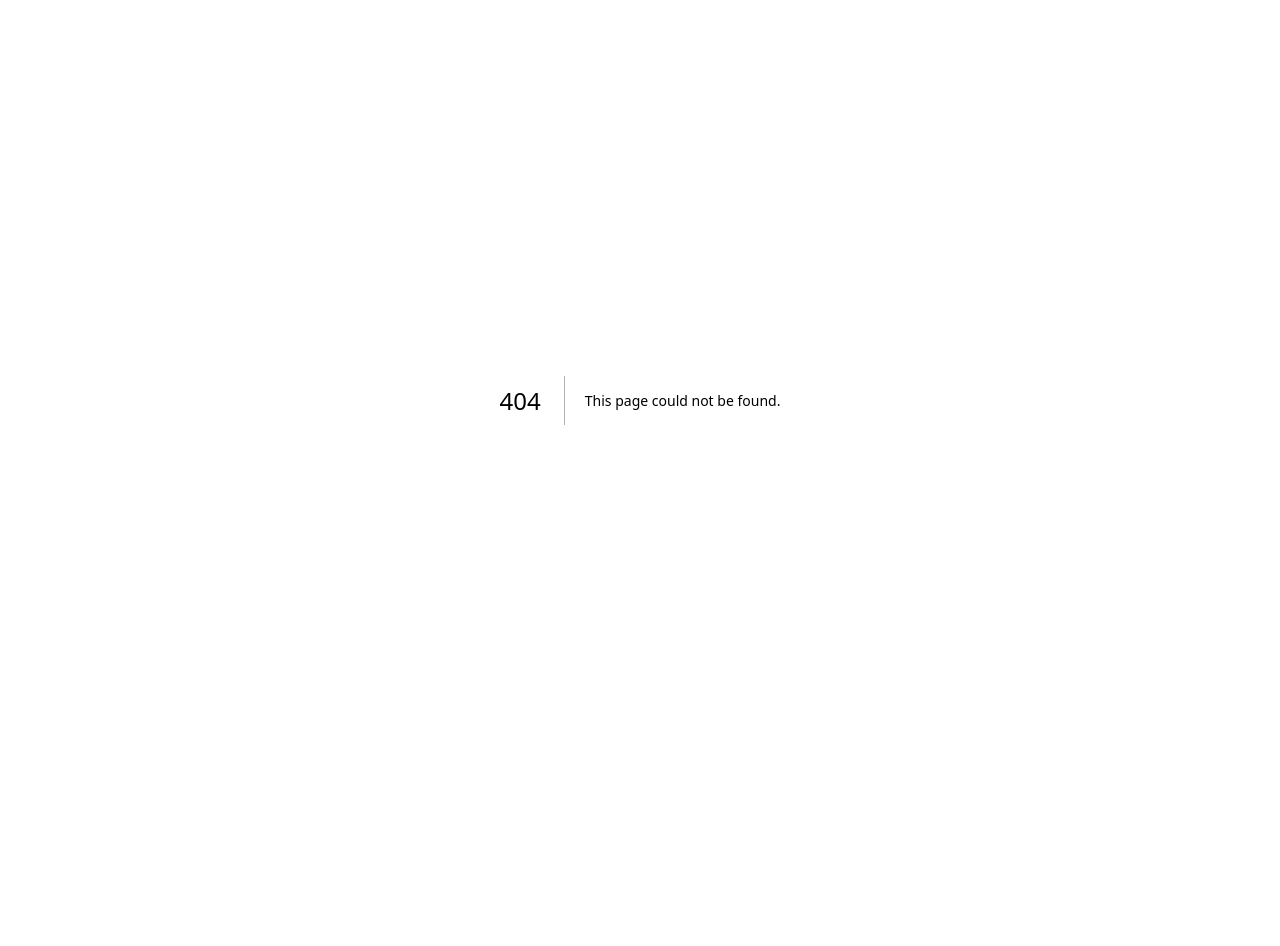
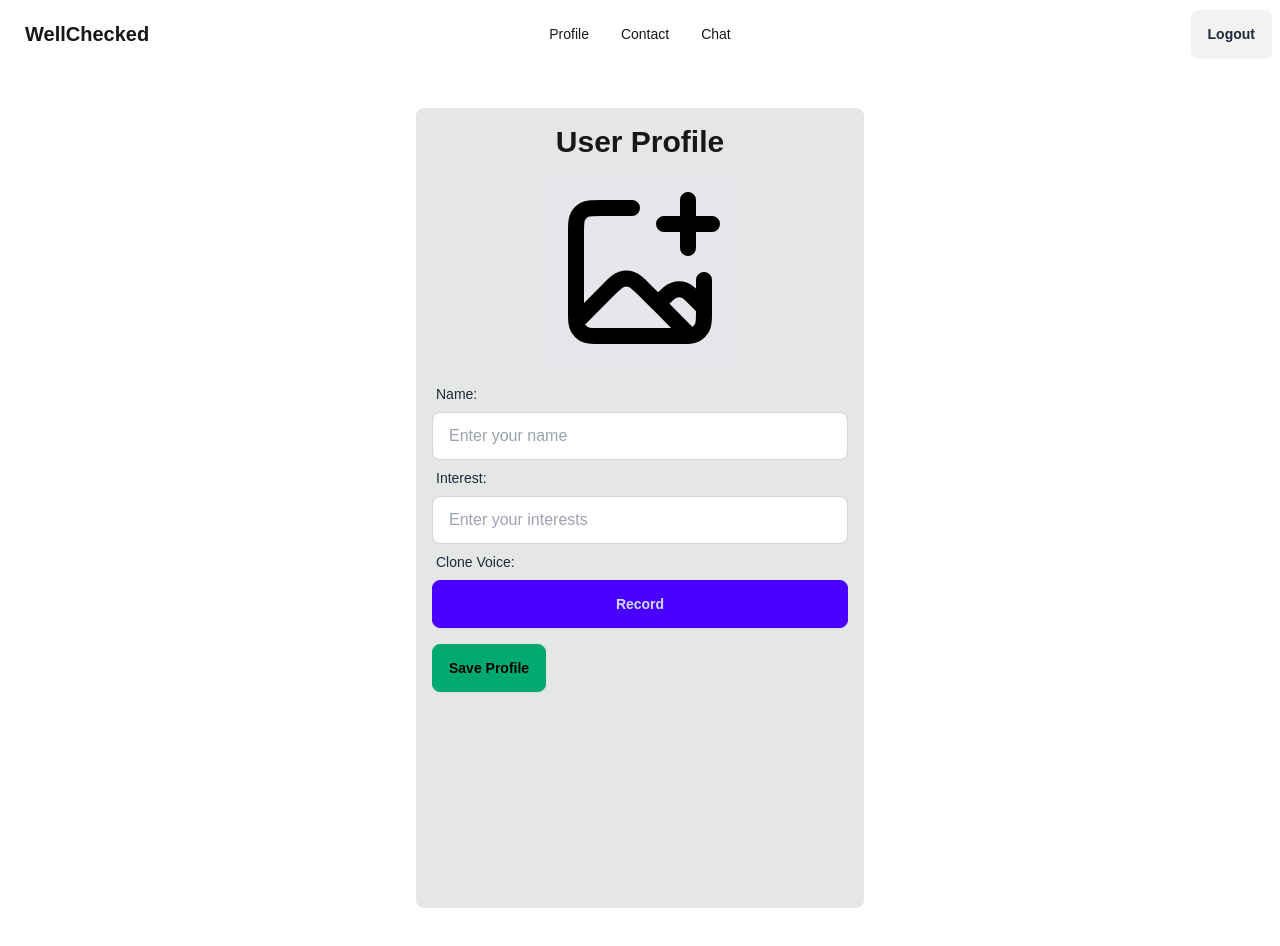
Before and after one commit to workShop-Backroom/wellness-checkin-frontend, a Next.js app: page /user-profile in a window 1280 px wide. Before the commit this address had no page. Before the commit the page ends 800 px from the top, so only its background shows below. Built offline with nearby package versions, Linux system fonts and the light colour scheme.

Commit message:
added user profile page

```diff
--- /dev/null
+++ b/app/user-profile/page.tsx
@@ -0,0 +1,114 @@
+"use client"
+import React, { useState, useRef, useEffect } from 'react';
+import Navbar from '@/components/ui/navbar';
+import Image from 'next/image';
+
+const UserProfile = () => {
+  const [imageSrc, setImageSrc] = useState<string>('');
+  const [recording, setRecording] = useState(false);
+  const [mediaRecorder, setMediaRecorder] = useState<MediaRecorder | null>(null);
+  const [audioUrl, setAudioUrl] = useState<string | null>(null);
+  const fileInputRef = useRef<HTMLInputElement>(null);
+
+  const handleImageUpload = (event: React.ChangeEvent<HTMLInputElement>) => {
+    const file = event.target.files?.[0];
+    if (file) {
+      const reader = new FileReader();
+      reader.onload = (e: ProgressEvent<FileReader>) => {
+        if (typeof e.target?.result === 'string') {
+          setImageSrc(e.target.result);
+        }
+      };
+      reader.readAsDataURL(file);
+    }
+  };
+
+  const triggerFileInput = () => {
+    fileInputRef.current?.click();
+  };
+
+  const startRecording = async () => {
+    if (navigator.mediaDevices && navigator.mediaDevices.getUserMedia) {
+      const stream = await navigator.mediaDevices.getUserMedia({ audio: true });
+      const recorder = new MediaRecorder(stream);
+      setMediaRecorder(recorder);
+      recorder.start();
+      setRecording(true);
+
+      const chunks: BlobPart[] = [];
+      recorder.ondataavailable = e => chunks.push(e.data);
+      recorder.onstop = () => {
+        const completeBlob = new Blob(chunks, { type: 'audio/mp3' });
+        setAudioUrl(URL.createObjectURL(completeBlob));
+      };
+    }
+  };
+
+  const stopRecording = () => {
+    if (mediaRecorder) {
+      mediaRecorder.stop();
+      setRecording(false);
+    }
+  };
+
+  return (
+    <>
+      <Navbar />
+      <div className="flex justify-center mt-10 mb-10 h-screen">
+        <div className="container w-full max-w-md p-4 bg-base-300 rounded-lg">
+          <h1 className="text-3xl font-bold text-center">User Profile</h1>
+          <div className="mt-4 mb-2 flex flex-col items-center">
+            <div onClick={triggerFileInput} className="cursor-pointer w-48 h-48 bg-gray-200 rounded-lg overflow-hidden relative">
+              {imageSrc ? (
+                <Image
+                  src={imageSrc}
+                  alt="User Profile Picture"
+                  layout="fill"
+                  objectFit="cover"
+                />
+              ) : (
+                <Image
+                  src="/assets/upload-image-placeholder.svg"
+                  alt="Placeholder Image"
+                  layout="fill"
+                  objectFit="cover"
+                />
+              )}
+            </div>
+            <input type="file" accept="image/*" onChange={handleImageUpload} ref={fileInputRef} className="hidden"/>
+          </div>
+
+          <div className="form-control">
+            <label className="label">
+              <span className="label-text">Name:</span>
+            </label>
+            <input type="text" placeholder="Enter your name" className="input input-bordered" />
+          </div>
+
+          <div className="form-control">
+            <label className="label">
+              <span className="label-text">Interest:</span>
+            </label>
+            <input type="text" placeholder="Enter your interests" className="input input-bordered" />
+          </div>
+
+          <div className="form-control">
+            <label className="label">
+              <span className="label-text">Clone Voice:</span>
+            </label>
+            {recording ? (
+              <button className="btn btn-secondary" onClick={stopRecording}>Stop Recording</button>
+            ) : (
+              <button className="btn btn-primary" onClick={startRecording}>Record</button>
+            )}
+            {audioUrl && <audio src={audioUrl} controls />}
+          </div>
+
+          <button className="btn btn-success mt-4">Save Profile</button>
+        </div>
+      </div>
+    </>
+  );
+};
+
+export default UserProfile;
--- a/components/ui/navbar.tsx
+++ b/components/ui/navbar.tsx
@@ -33,7 +33,7 @@ const Navbar = () => {
                 <li><a>Chat</a></li>
             </ul>
             </div>
-            <a className="btn btn-ghost text-xl">WellChecked</a>
+            <a href='./' className="btn btn-ghost text-xl">WellChecked</a>
         </div>
         <div className="navbar-center hidden lg:flex">
             <ul className="menu menu-horizontal px-1">
@@ -43,7 +43,7 @@ const Navbar = () => {
             </ul>
         </div>
         <div className="navbar-end">
-            <a className="btn mr-2">Login</a>
+            {/* <a className="btn mr-2">Login</a> */}
             <a className="btn">Logout</a>
         </div>
 
```
Also changed, not shown: public/assets/old-lady.jpg (added), public/assets/upload-image-placeholder.svg (added).
